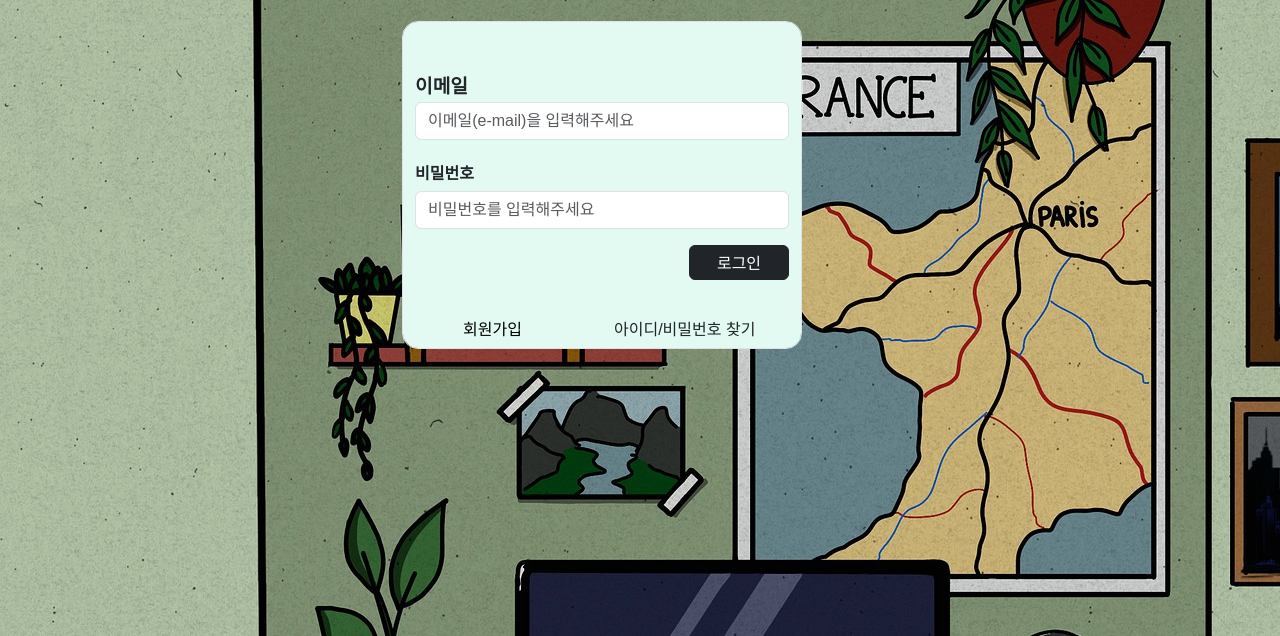
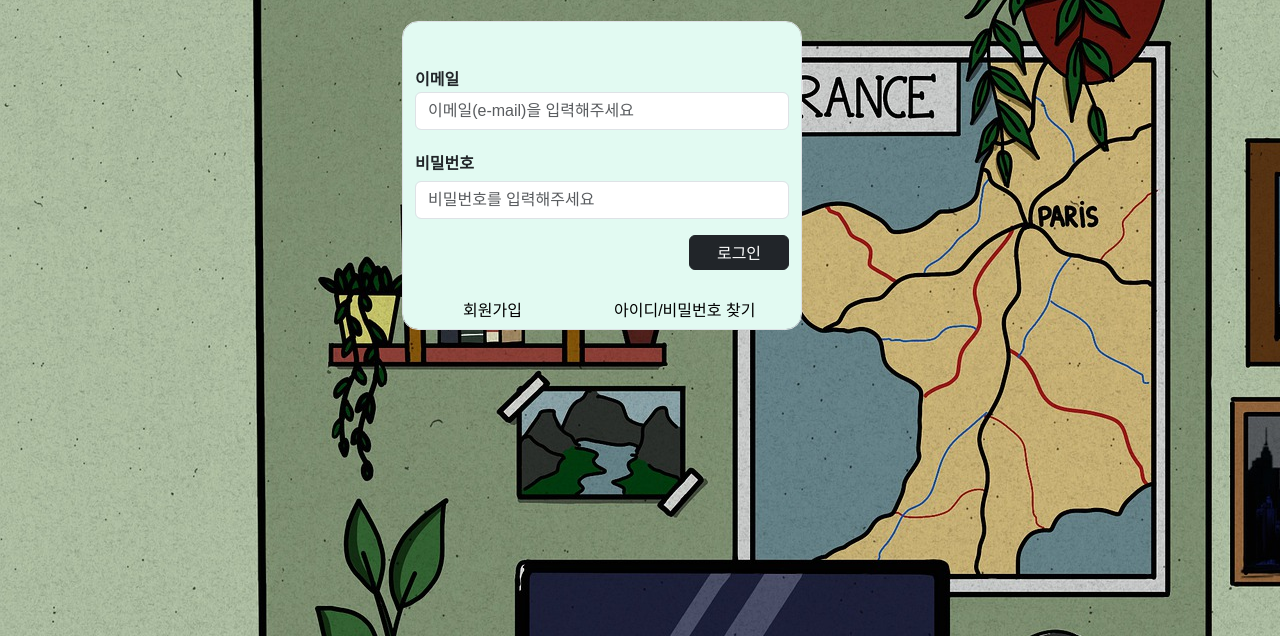
Before and after one commit to babinhi/babinhi.github.io, a plain HTML site: page login.html in a window 1280 px wide. Shown: the part 164-800 px from the top of the page. Drawn offline with nearby package versions, Linux system fonts and the light colour scheme; a web font is replaced by a local one.

Commit message:
protfolio_find_size0417

```diff
--- a/login.html
+++ b/login.html
@@ -43,7 +43,7 @@
             width: 400px;
             height: auto;
             font-family: 'Stylish', sans-serif;
-            font-size: larger;
+            font-size: medium;
         }
 
         #sub {
@@ -62,6 +62,10 @@
         }
         #bottombox{
             font-size:medium;
+        }
+        #find {
+            color: black;
+            text-decoration: none;
         }
     </style>
 </head>
@@ -84,14 +88,14 @@
             id="member-password" name="memberPassword"> -->
             <input type="text" class="form-control mb-3" onblur="check_password()" id="password-check" placeholder="비밀번호를 입력해주세요"
                 name="checkPassword">
-            <input type="text" id ="login_ok" class="btn btn-dark btn-blook mb-3" onclick="loginok()" value="로그인"><br><br>
+            <input type="button" id ="login_ok" class="btn btn-dark mb-3" onclick="loginok()" value="로그인"><br><br>
             <p id="check-result"></p>
             <div id = "bottombox" class="row mt-2">
                 <div class="col">
                     <a href="save.html" id="save" class="ms-5">회원가입</a>
                 </div>
                 <div class="col">
-                    <a>아이디/비밀번호 찾기</a>
+                    <a href="#" id="find" >아이디/비밀번호 찾기</a>
                 </div>
             </div>
 
```
